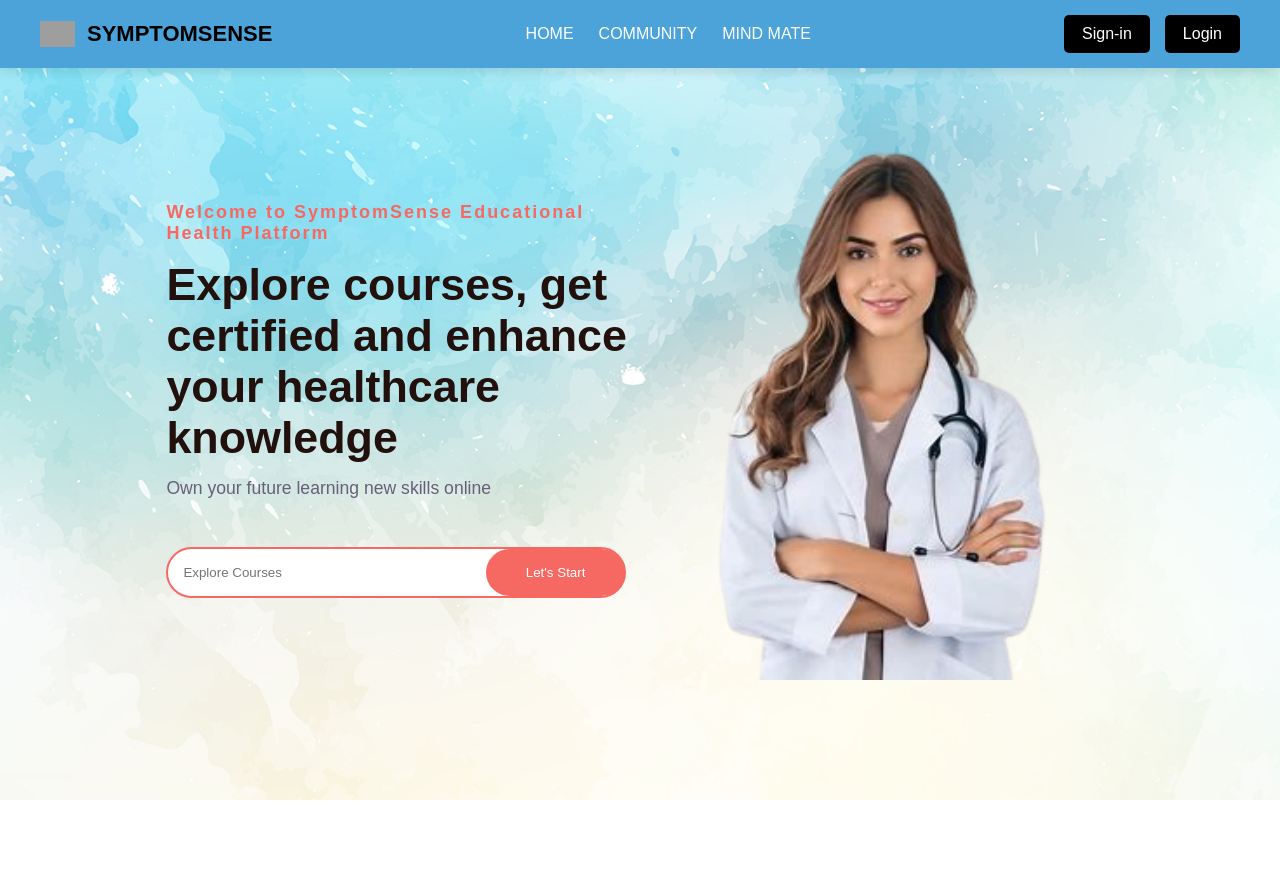
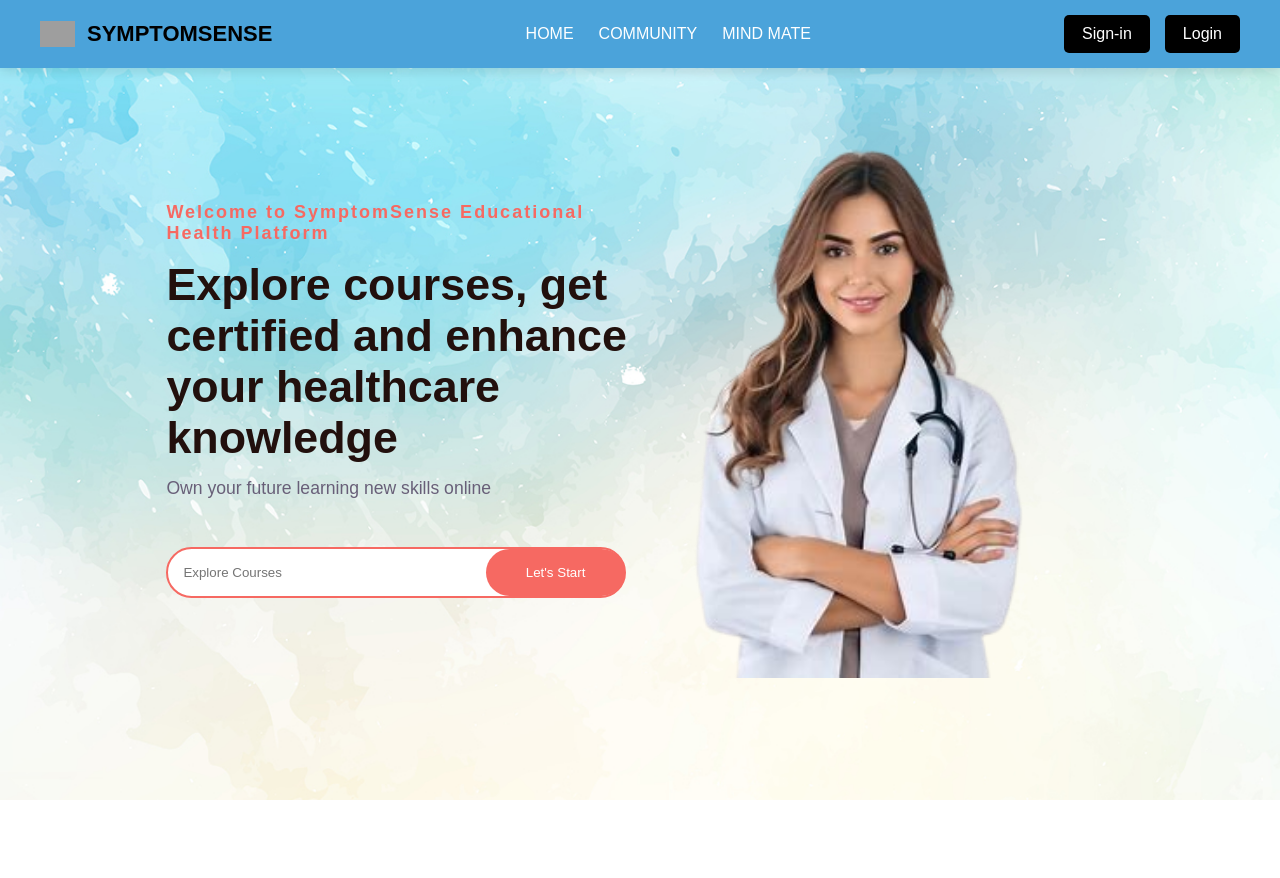
Before and after one commit to mehaknarang15/Symptom-Sense, a Flask app: template templates/vitalCert.html in a window 1280 px wide. Shown: the top 878 px of the page. Run offline with Flask 3, Linux system fonts and the light colour scheme; the template is opened without the code that fills it, so the values that code supplies are empty; grey boxes are pictures that could not be loaded.

Commit message:
vitalStyle.css

```diff
--- a/static/styles/vitalStyle.css
+++ b/static/styles/vitalStyle.css
@@ -30,14 +30,15 @@ section {
 /* Home Section */
 .home {
     position: relative;
-    min-height: 100vh;
+    height: 100vh;
     width: 100%;
-    background: url('../images/bg2.jpg') no-repeat center center/cover;
+    background: url(../images/bg2.jpg);
+    background-size: cover;
+    background-position: center;
     display: grid;
     grid-template-columns: repeat(2, 1fr);
     gap: 1rem;
     align-items: center;
-    padding: 80px 13%;
 }
 
 .home-text h1 {
@@ -59,18 +60,9 @@ section {
     margin-bottom: 48px;
 }
 
-.home-img {
-    display: flex;
-    justify-content: center;
-    align-items: center;
-}
-
 .home-img img {
     height: fit-content;
     width: 90%;
-    max-height: 100%;
-    object-fit: contain;
-    object-position: center;
 }
 /* Latter Form */
 .latter form {
```
